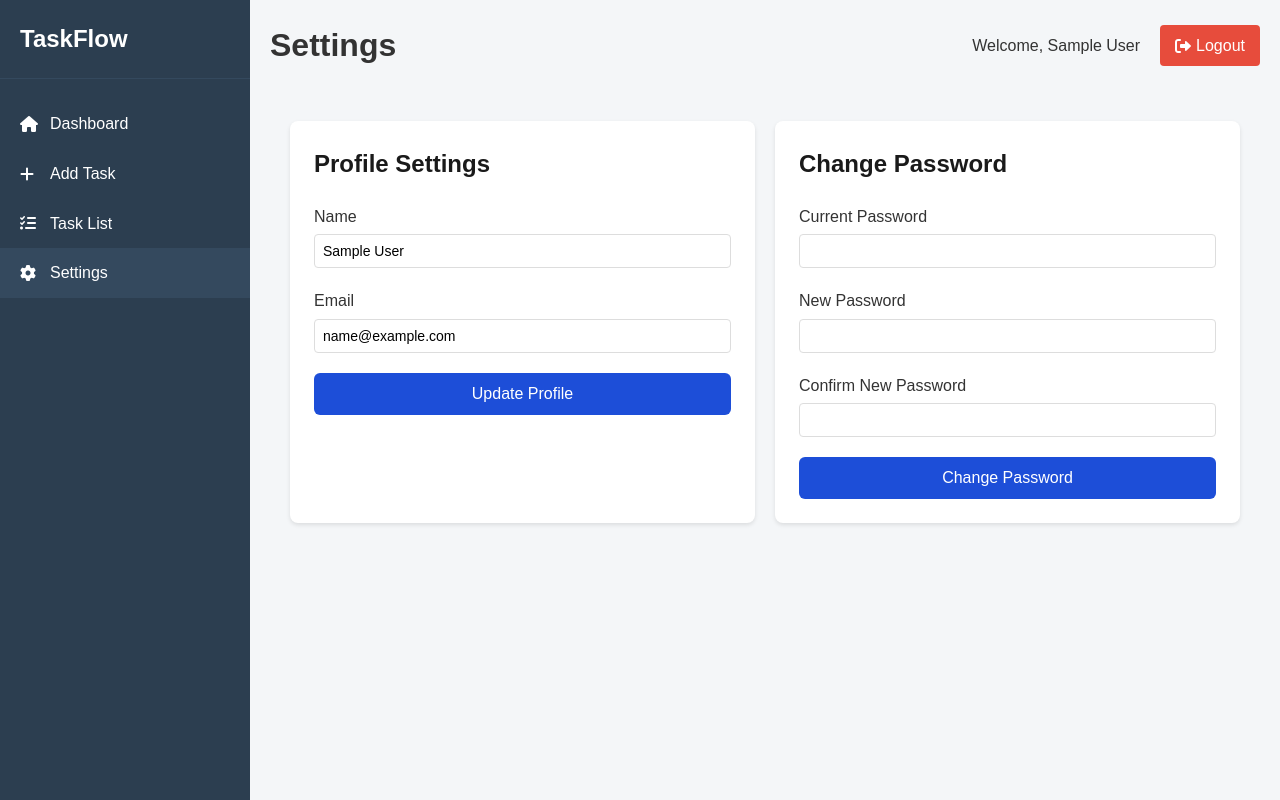
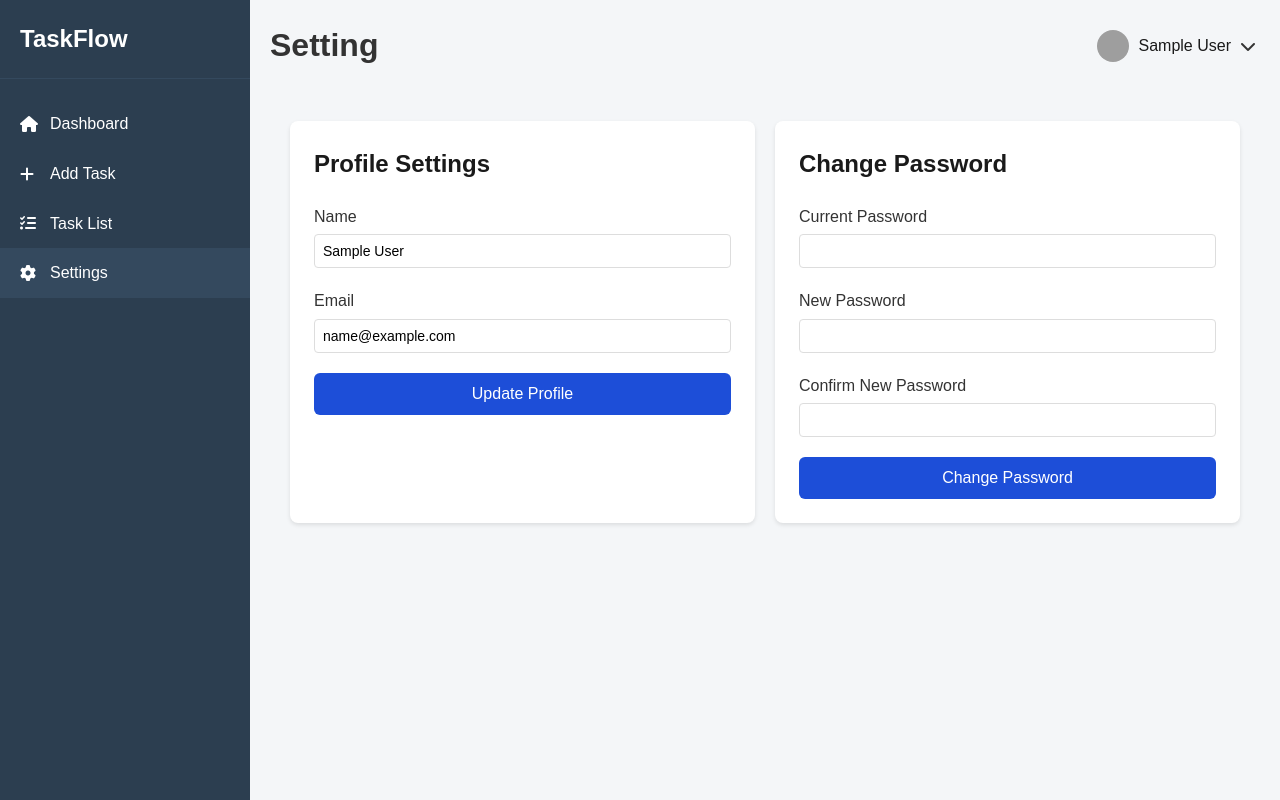
Before and after one commit to abdikadirqulle/Taskflow, a PHP site: page /settings.php in a window 1280 px wide. Run offline with PHP 8.4, Linux system fonts and the light colour scheme; the visitor is signed in with stand-in values (Sample User, id 1); grey boxes are pictures that could not be loaded.

Commit message:
adding header in the setting adn tasks

```diff
--- a/css/style.css
+++ b/css/style.css
@@ -629,9 +629,9 @@ textarea {
         padding: 15px;
     }
 
-    .user-menu {
+    /* .user-menu {
         display: none;
-    }
+    } */
 
     .top-header h1 {
         font-size: 20px;
--- a/settings.php
+++ b/settings.php
@@ -43,6 +43,8 @@ if ($_SERVER['REQUEST_METHOD'] == 'POST') {
         }
     }
 }
+
+
 ?>
 <!DOCTYPE html>
 <html lang="en">
@@ -69,12 +71,20 @@ if ($_SERVER['REQUEST_METHOD'] == 'POST') {
         </aside>
 
         <main class="main-content">
-            <header class="top-header">
+        <header class="top-header">
                 <button class="mobile-menu-toggle"><i class="fas fa-bars"></i></button>
-                <h1>Settings</h1>
+                <h1>Setting</h1>
                 <div class="user-menu">
-                    <span>Welcome, <?php echo htmlspecialchars($user['name']); ?></span>
-                    <a href="logout.php" class="logout-btn"><i class="fas fa-sign-out-alt"></i> Logout</a>
+                    <div class="user-profile" onclick="toggleUserMenu()">
+                        <img src="https://ui-avatars.com/api/?name=<?php echo urlencode($user['name']); ?>&background=1D4ED8&color=fff" alt="Profile">
+                        <span><?php echo htmlspecialchars($user['name']); ?></span>
+                        <i class="fas fa-chevron-down"></i>
+                    </div>
+                    <div class="user-dropdown" id="userDropdown">
+                        <a href="settings.php"><i class="fas fa-user"></i> Profile Settings</a>
+                        <a href="#"><i class="fas fa-credit-card"></i> Billing</a>
+                        <a href="logout.php"><i class="fas fa-sign-out-alt"></i> Logout</a>
+                    </div>
                 </div>
             </header>
 
@@ -133,6 +143,11 @@ if ($_SERVER['REQUEST_METHOD'] == 'POST') {
         mobileMenuClose.addEventListener('click', () => {
             sidebar.classList.remove('show');
         });
+          // User menu toggle
+          function toggleUserMenu() {
+            const dropdown = document.getElementById('userDropdown');
+            dropdown.classList.toggle('show');
+        }
     </script>
 </body>
 </html>
```
Also changed, not shown: tasks.php (+18 -3 lines).
